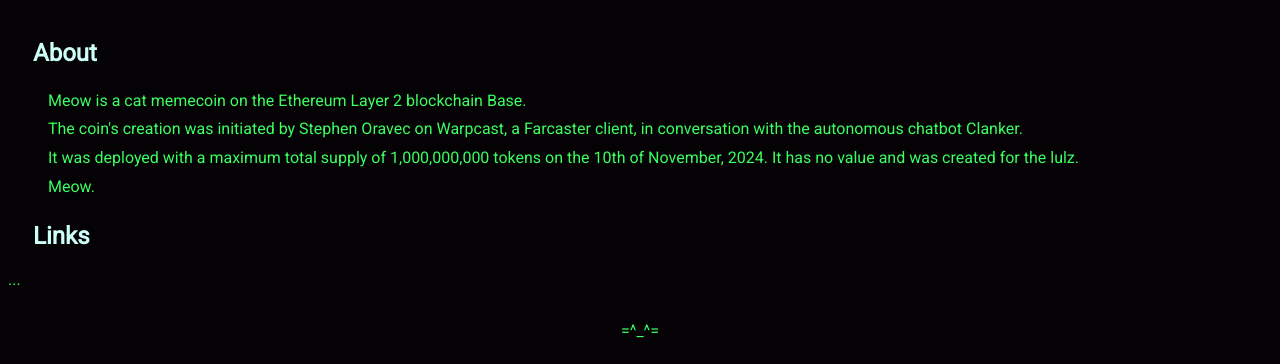
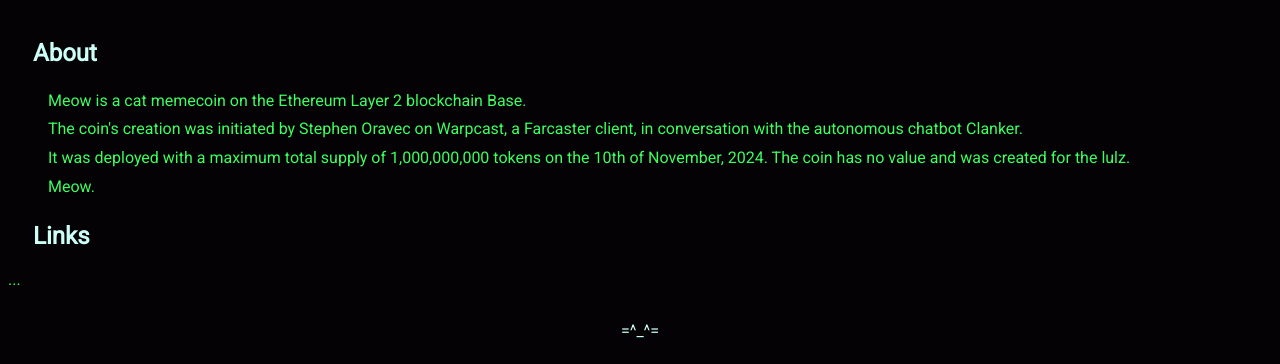
Before and after one commit to StephenOravec/hello-clanker, a plain HTML site: page index.html in a window 1280 px wide. Shown: the part 670-1034 px from the top of the page. Drawn offline with Linux system fonts and the light colour scheme.

Commit message:
Update index and styles

```diff
--- a/css/styles.css
+++ b/css/styles.css
@@ -24,6 +24,9 @@ h2 {
     padding-left: 25px;
 }
 
+.footer-text {
+    color: #cbfff7;;
+}
 
 .about {
     line-height: 1.8;
--- a/index.html
+++ b/index.html
@@ -4,6 +4,7 @@
     <meta charset="UTF-8">
     <meta name="viewport" content="width=device-width, initial-scale=1.0">
     <title>$MEOW</title>
+    <meta name="description" content="$MEOW is a cat memecoin on the Ethereum Layer 2 blockchain Base. Created for fun, it has no value but offers plenty of meows.">
     <link rel="stylesheet" href="css/styles.css" />
 </head>
 <body>
@@ -18,7 +19,7 @@
         <p class="about">
             Meow is a cat memecoin on the Ethereum Layer 2 blockchain Base.
             <br>The coin's creation was initiated by Stephen Oravec on Warpcast, a Farcaster client, in conversation with the autonomous chatbot Clanker.
-            <br>It was deployed with a maximum total supply of 1,000,000,000 tokens on the 10th of November, 2024. It has no value and was created for the lulz.
+            <br>It was deployed with a maximum total supply of 1,000,000,000 tokens on the 10th of November, 2024. The coin has no value and was created for the lulz.
             <br>Meow.
         </p>
         <h2>Links</h2>
@@ -26,7 +27,7 @@
     </main>
     <footer>
         <div class="container">
-            <p>=^_^=</p>
+            <p class="footer-text">=^_^=</p>
         </div>
     </footer>
 
```
